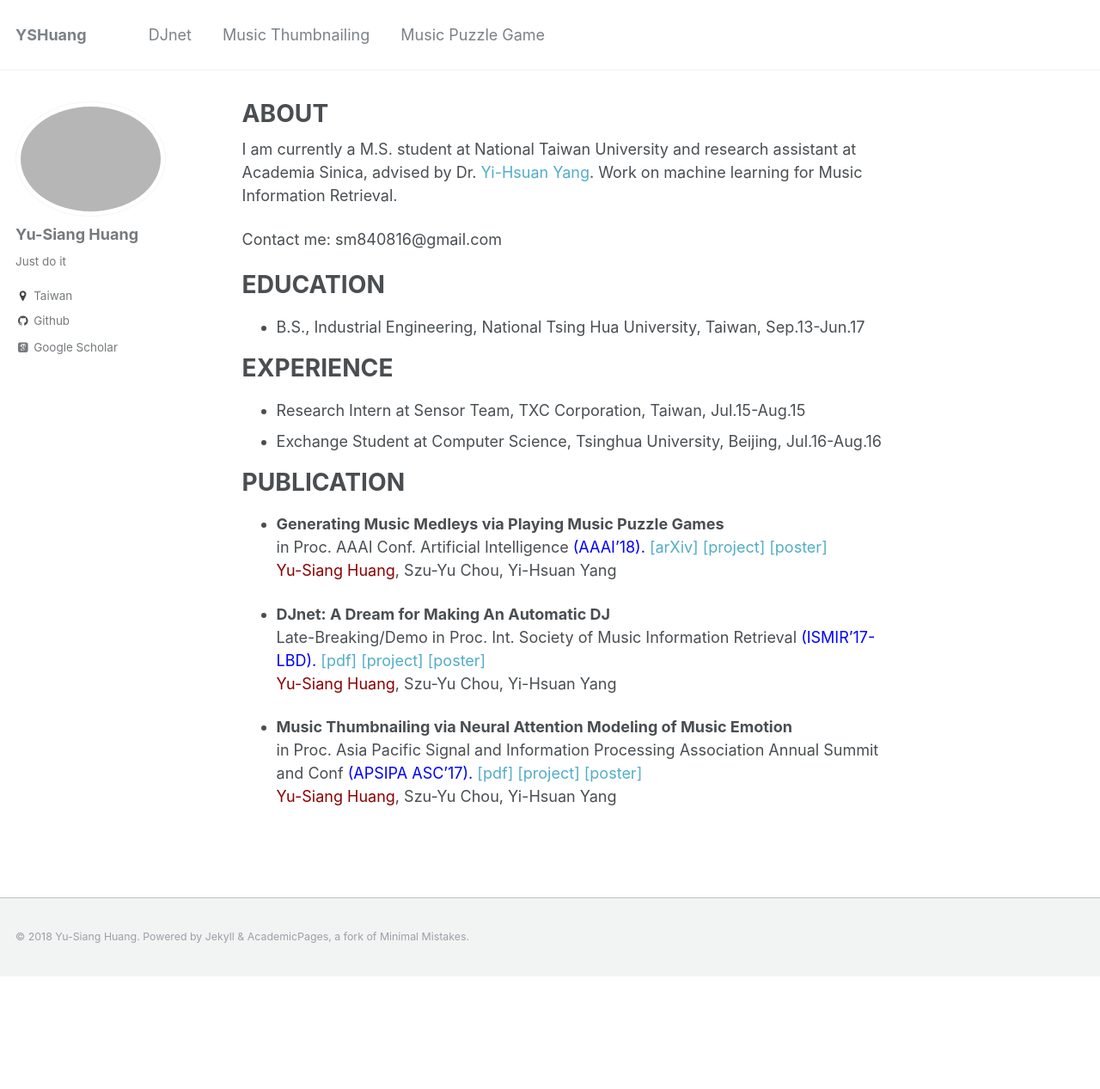
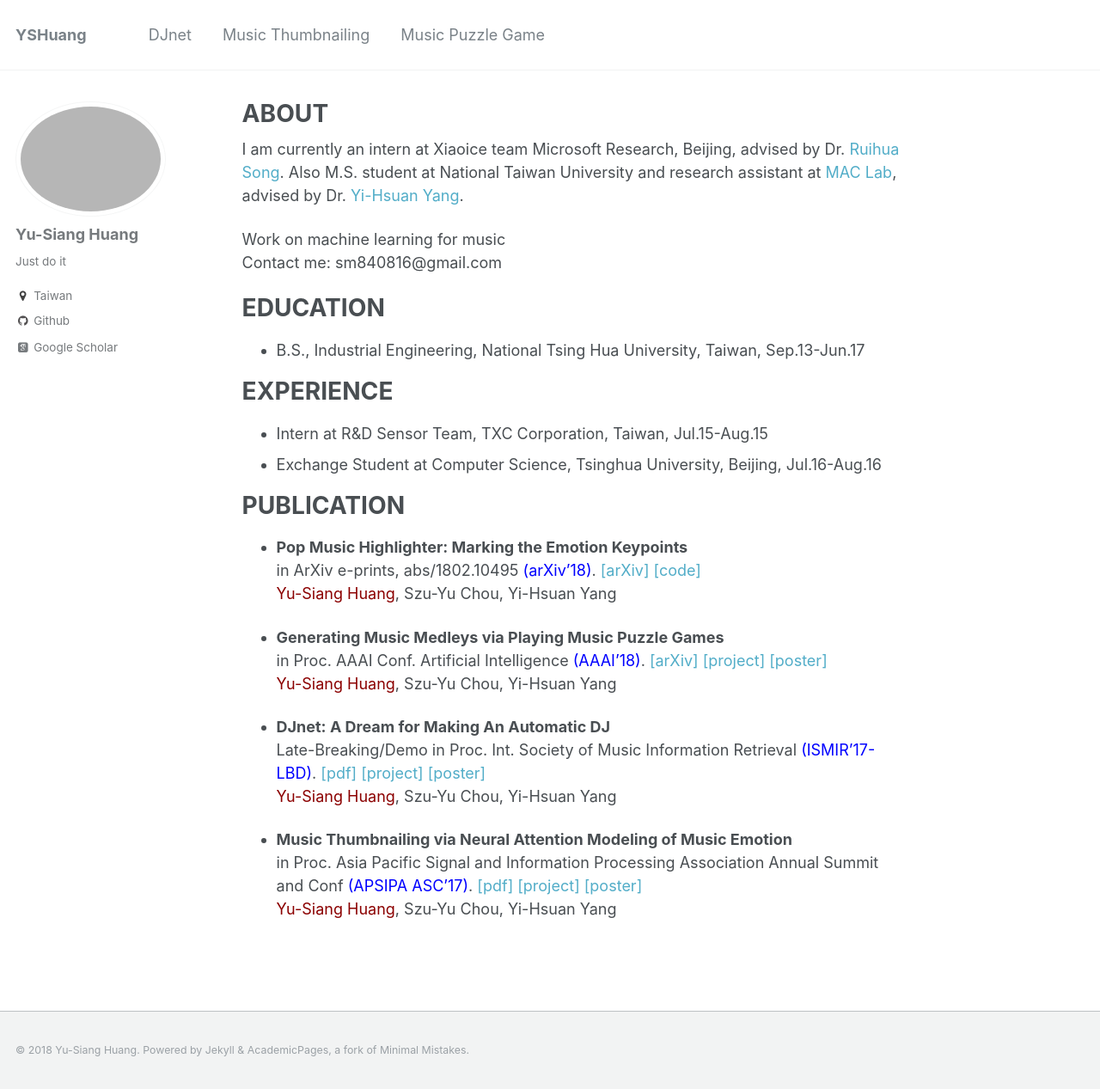
Before and after one commit to remyhuang/remyhuang.github.io, a Jekyll site: the page built from _pages/about.md, in a window 1280 px wide and 1267 px high. Shown: the whole window at 86% size. Built offline with Jekyll 4.4.1, drawn with Linux system fonts in a browser that asks for light colours; some web fonts are replaced.

Commit message:
Update about.md

```diff
--- a/_pages/about.md
+++ b/_pages/about.md
@@ -8,8 +8,9 @@ redirect_from:
   - /about.html
 
 ---
-I am currently a M.S. student at National Taiwan University and research assistant at Academia Sinica, advised by Dr. [Yi-Hsuan Yang](http://mac.citi.sinica.edu.tw/~yang/). Work on machine learning for Music Information Retrieval. <br />
+I am currently an intern at Xiaoice team Microsoft Research, Beijing, advised by Dr. [Ruihua Song](https://www.microsoft.com/en-us/research/people/rsong/). Also M.S. student at National Taiwan University and research assistant at [MAC Lab](http://mac.citi.sinica.edu.tw/), advised by Dr. [Yi-Hsuan Yang](http://mac.citi.sinica.edu.tw/~yang/).<br />
 
+Work on machine learning for music<br />
 Contact me: sm840816@gmail.com
 
 EDUCATION
@@ -18,19 +19,23 @@ EDUCATION
 
 EXPERIENCE
 =====
-* Research Intern at Sensor Team, TXC Corporation, Taiwan, Jul.15-Aug.15
+* Intern at R&D Sensor Team, TXC Corporation, Taiwan, Jul.15-Aug.15
 * Exchange Student at Computer Science, Tsinghua University, Beijing,  Jul.16-Aug.16
 
 PUBLICATION
 ======
+* __Pop Music Highlighter: Marking the Emotion Keypoints__<br />
+in ArXiv e-prints, abs/1802.10495 <span style="color:blue">(arXiv'18)</span>. [\[arXiv\]](https://arxiv.org/abs/1802.10495) [\[code\]](https://remyhuang.github.io/pop-music-highlighter/)<br />
+<span style="color:darkred">Yu-Siang Huang</span>, Szu-Yu Chou, Yi-Hsuan Yang
+
 * __Generating Music Medleys via Playing Music Puzzle Games__<br />
-in Proc. AAAI Conf. Artificial Intelligence <span style="color:blue">(AAAI’18).</span> [\[arXiv\]](https://arxiv.org/abs/1709.04384) [\[project\]](https://remyhuang.github.io/music_puzzle_game) [\[poster\]](https://remyhuang.github.io/files/huang18aaai-poster.pdf)<br />
+in Proc. AAAI Conf. Artificial Intelligence <span style="color:blue">(AAAI’18)</span>. [\[arXiv\]](https://arxiv.org/abs/1709.04384) [\[project\]](https://remyhuang.github.io/music_puzzle_game) [\[poster\]](https://remyhuang.github.io/files/huang18aaai-poster.pdf)<br />
 <span style="color:darkred">Yu-Siang Huang</span>, Szu-Yu Chou, Yi-Hsuan Yang
 
 * __DJnet: A Dream for Making An Automatic DJ__<br />
-Late-Breaking/Demo in Proc. Int. Society of Music Information Retrieval <span style="color:blue">(ISMIR'17-LBD).</span> [\[pdf\]](https://remyhuang.github.io/files/huang17ismir-lbd.pdf) [\[project\]](https://remyhuang.github.io/DJnet) [\[poster\]](https://remyhuang.github.io/files/huang17ismir-lbd-poster.pdf)<br />
+Late-Breaking/Demo in Proc. Int. Society of Music Information Retrieval <span style="color:blue">(ISMIR'17-LBD)</span>. [\[pdf\]](https://remyhuang.github.io/files/huang17ismir-lbd.pdf) [\[project\]](https://remyhuang.github.io/DJnet) [\[poster\]](https://remyhuang.github.io/files/huang17ismir-lbd-poster.pdf)<br />
 <span style="color:darkred">Yu-Siang Huang</span>, Szu-Yu Chou, Yi-Hsuan Yang
 
 * __Music Thumbnailing via Neural Attention Modeling of Music Emotion__<br />
-in Proc. Asia Pacific Signal and Information Processing Association Annual Summit and Conf <span style="color:blue">(APSIPA ASC’17).</span> [\[pdf\]](https://remyhuang.github.io/files/huang17apsipa.pdf) [\[project\]](https://remyhuang.github.io/music_thumbnailing) [\[poster\]](https://remyhuang.github.io/files/huang17apsipa-poster.pdf)<br />
+in Proc. Asia Pacific Signal and Information Processing Association Annual Summit and Conf <span style="color:blue">(APSIPA ASC’17)</span>. [\[pdf\]](https://remyhuang.github.io/files/huang17apsipa.pdf) [\[project\]](https://remyhuang.github.io/music_thumbnailing) [\[poster\]](https://remyhuang.github.io/files/huang17apsipa-poster.pdf)<br />
 <span style="color:darkred">Yu-Siang Huang</span>, Szu-Yu Chou, Yi-Hsuan Yang
```
